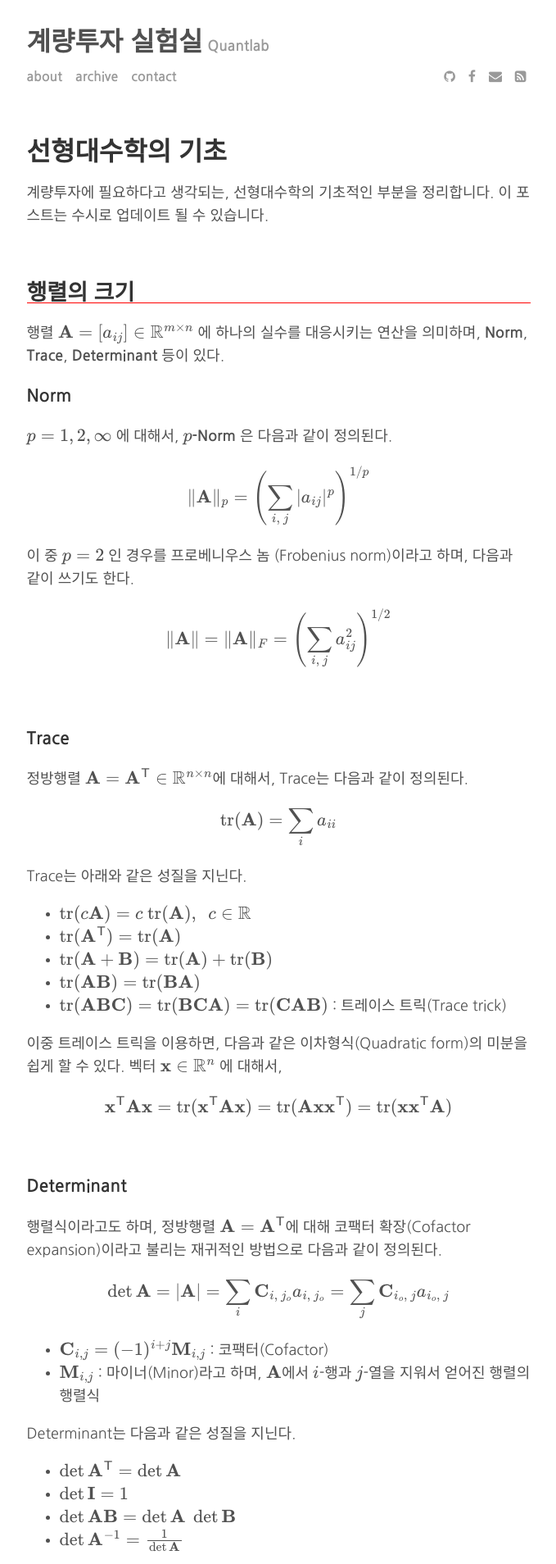
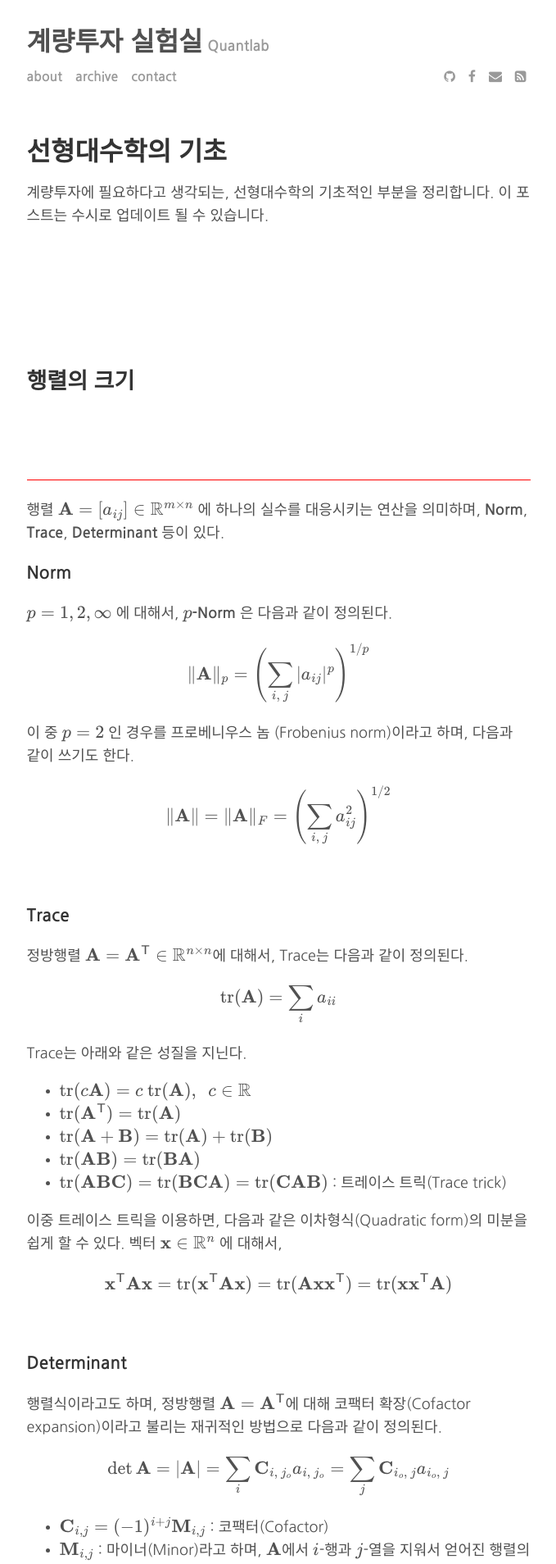
Before and after one commit to gem763/gem763.github.io, a Jekyll site: the page built from _posts/2017-08-23-linear-algebra-basic.md, in a window 1280 px wide. Shown: the top 1908 px of the page at 82% size, without its empty margins (300-979 px from the left). Built offline with Jekyll 4.4.1, drawn with Linux system fonts in a browser that asks for light colours; formulas are drawn with MathJax 3; comment, search, counter and statistics services are not loaded.

Commit message:
Update main.css

```diff
--- a/assets/css/main.css
+++ b/assets/css/main.css
@@ -44,7 +44,7 @@ h1 a {
 }
 
 h2{
-  line-height: 1.5rem;
+  line-height: 15rem;
   border-bottom: 1px solid red /*#fff*/;
 }
 
```
